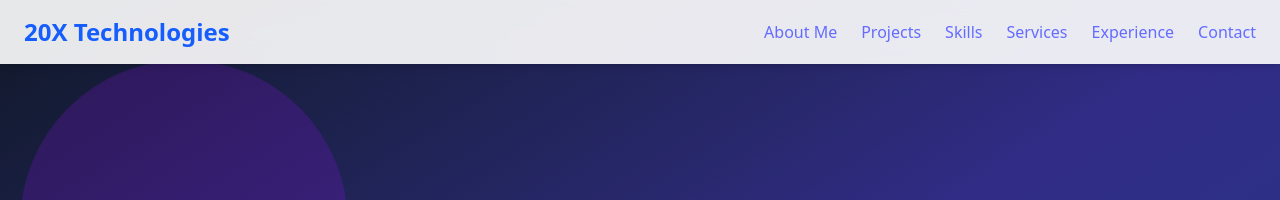
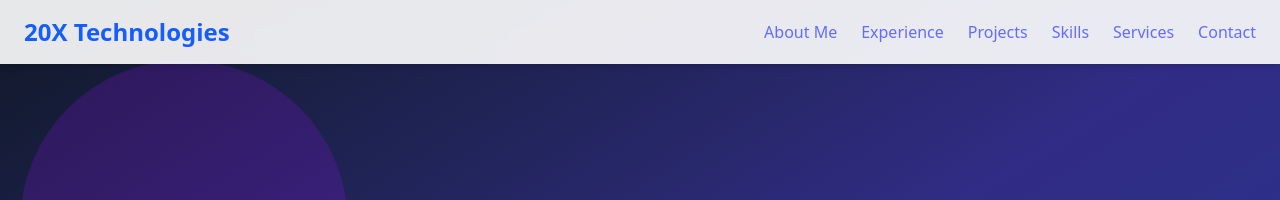
Before and after one commit to simumba-23/My-Portifolio, a React (Vite) app: page / in a window 1280 px wide. Shown: the top 200 px of the page. Built offline with nearby package versions, Linux system fonts and the light colour scheme.

Commit message:
add systematic links organization

```diff
--- a/src/components/NavBar.jsx
+++ b/src/components/NavBar.jsx
@@ -5,11 +5,11 @@ const NavBar = () => {
   const [isOpen, setIsOpen] = useState(false);
   const navLinks = [
     { name: "About Me", href: "#about" },
+    { name: "Experience", href: "#experience" },
     { name: "Projects", href: "#projects" },
     { name: "Skills", href: "#skills" },
     // { name: "Testimonial", href: "#testimonial" },
     { name: "Services", href: "#services" },
-    { name: "Experience", href: "#experience" },
     { name: "Contact", href: "#contact" },
   ];
 
```
